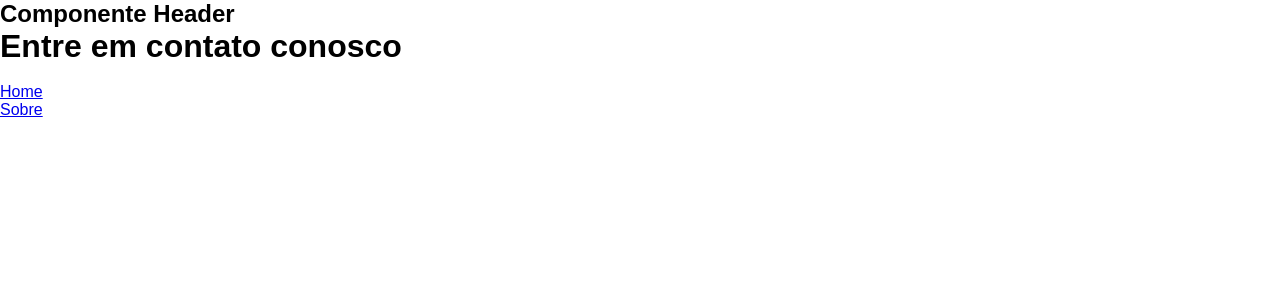
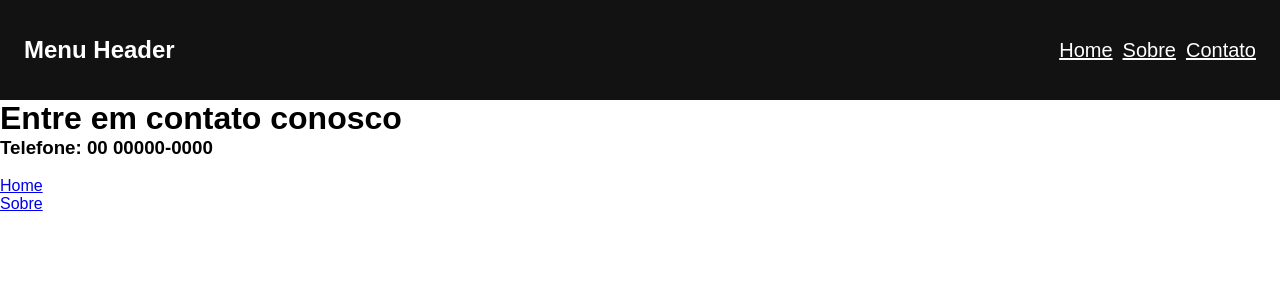
Before and after one commit to lz-junior/Class-React-2, a React (Create React App) app: page /contato in a window 1280 px wide. Shown: the top 300 px of the page. Built offline with nearby package versions, Linux system fonts and the light colour scheme.

Commit message:
routes-headerComponent-OK

```diff
--- a/src/App.js
+++ b/src/App.js
@@ -1,12 +1,8 @@
 import RoutesApp from './routes';
-import Header from './components/Header';
 
 function App() {
   return (
-    <>
-      <Header />
-      <RoutesApp />
-    </>
+    <RoutesApp />
   )
 };
 
--- a/src/components/Header/index.js
+++ b/src/components/Header/index.js
@@ -1,8 +1,15 @@
+import { Link } from 'react-router-dom';
+import './style.css';
 
 function Header() {
   return (
     <header>
-        <h2>Componente Header</h2>
+      <h2>Menu Header</h2>
+      <div className="menu">
+        <Link to="/">Home</Link>
+        <Link to="/sobre">Sobre</Link>
+        <Link to="/contato">Contato</Link>
+      </div>
     </header>
   )
 }
--- /dev/null
+++ b/src/components/Header/style.css
@@ -0,0 +1,24 @@
+header {
+  width: 100%;
+  height: 100px;
+  background-color: #121212;
+  color: #fff;
+
+  display: flex;
+  align-items: center;
+  justify-content: space-between;
+  padding: 0 24px;
+}
+
+header a {
+  color: #fff;
+  font-size: 20px;
+}
+
+header a + a {
+  margin-left: 10px;
+}
+
+.menu {
+
+}
--- a/src/pages/Contato/index.js
+++ b/src/pages/Contato/index.js
@@ -3,7 +3,8 @@ import {Link} from 'react-router-dom';
 function Contato() {
   return (
     <div>
-      <h1>Entre em contato conosco</h1><br/>
+      <h1>Entre em contato conosco</h1>
+      <h3>Telefone: 00 00000-0000</h3><br/>
 
       <Link to="/">Home</Link><br/>
       <Link to="/sobre">Sobre</Link>
--- a/src/routes.js
+++ b/src/routes.js
@@ -2,10 +2,12 @@ import { BrowserRouter, Routes, Route } from 'react-router-dom';
 import Home from './pages/Home';
 import Sobre from './pages/Sobre';
 import Contato from './pages/Contato';
+import Header from './components/Header';
 
 function RoutesApp() {
   return (
     <BrowserRouter>
+      <Header />
       <Routes>
         <Route path="/" element={<Home/>}/>
         <Route path="/sobre" element={<Sobre/>}/>
```
